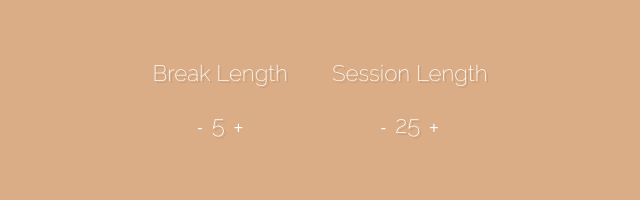
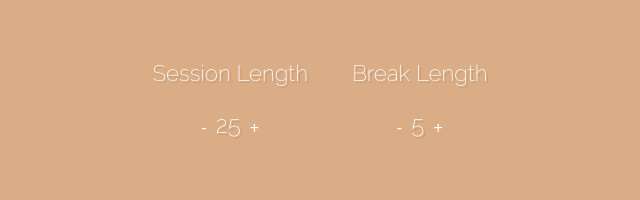
Before and after one commit to dildal/pomodoro, a plain HTML site: page index.html in a window 1280 px wide. Shown: the part 150-350 px from the top of the page, 320-960 px from the left. Drawn offline with Linux system fonts and the light colour scheme.

Commit message:
Add meta tags

```diff
--- a/index.html
+++ b/index.html
@@ -3,6 +3,7 @@
 <head>
 	<title>Pomodoro Clock | Michael Dally</title>
 	<meta charset="utf-8">
+	<meta name="viewport" content="width=device-width, initial-scale=1, shrink-to-fit=no">
 	<link href="https://fonts.googleapis.com/css?family=Raleway:200,500" rel="stylesheet">
 	<link rel="stylesheet" type="text/css" href="style.css">
 </head>
@@ -11,14 +12,7 @@
 		<header class="title">
 			<h1>Donny's Pomodoro Clock</h1>
 		</header>
-		<div class="break">
-			<h4>Break Length</h4>
-			<div class="setter">
-				<button class="break-minus">-</button>
-				<p class="time break-time">5</p>
-				<button class="break-plus">+</button>
-			</div>
-		</div>
+
 
 		<div class="session">
 			<h4>Session Length</h4>
@@ -26,6 +20,15 @@
 				<button class="session-minus">-</button>
 				<p class="time session-time">25</p>
 				<button class="session-plus">+</button>
+			</div>
+		</div>
+
+		<div class="break">
+			<h4>Break Length</h4>
+			<div class="setter">
+				<button class="break-minus">-</button>
+				<p class="time break-time">5</p>
+				<button class="break-plus">+</button>
 			</div>
 		</div>
 
```
